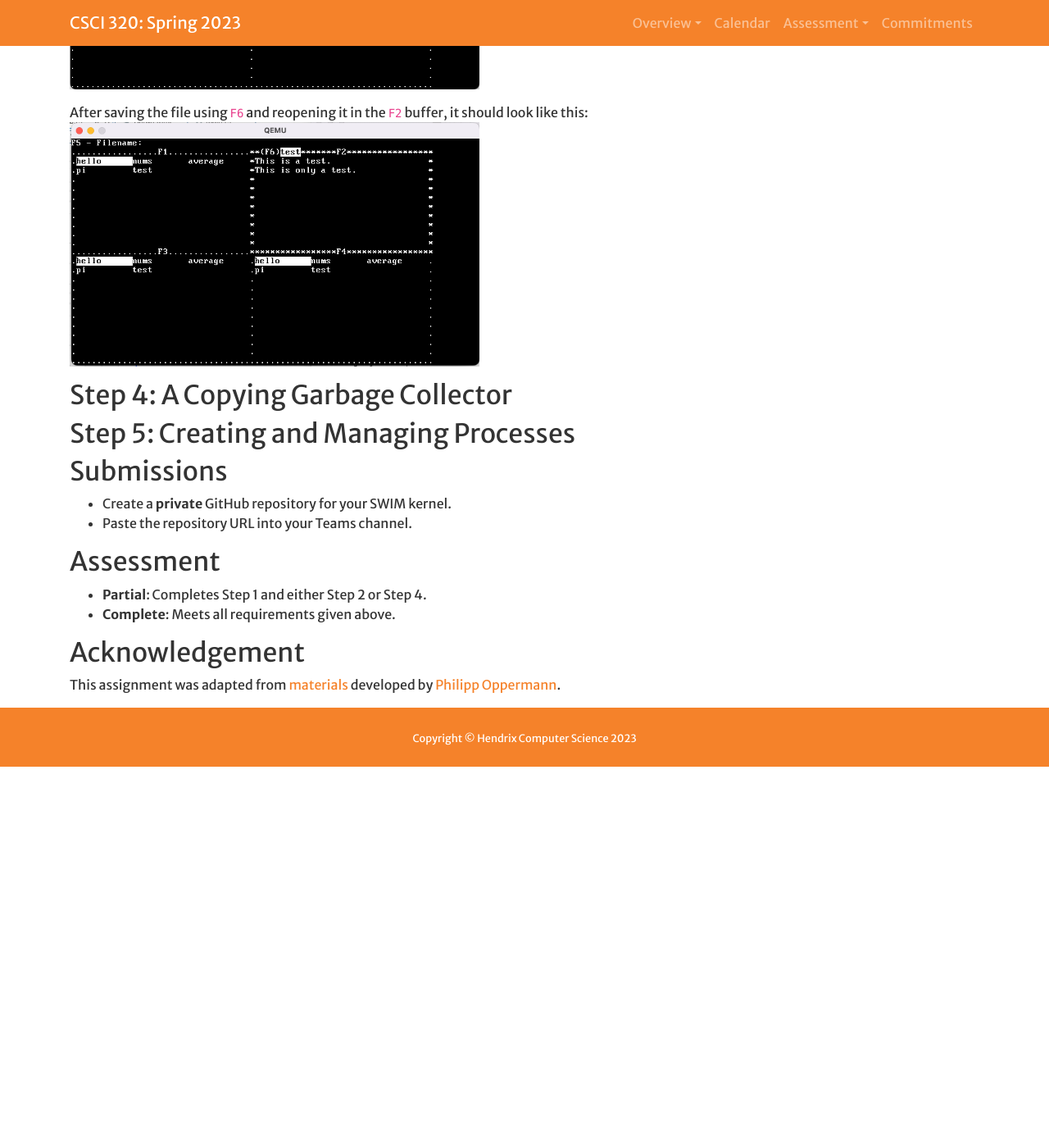
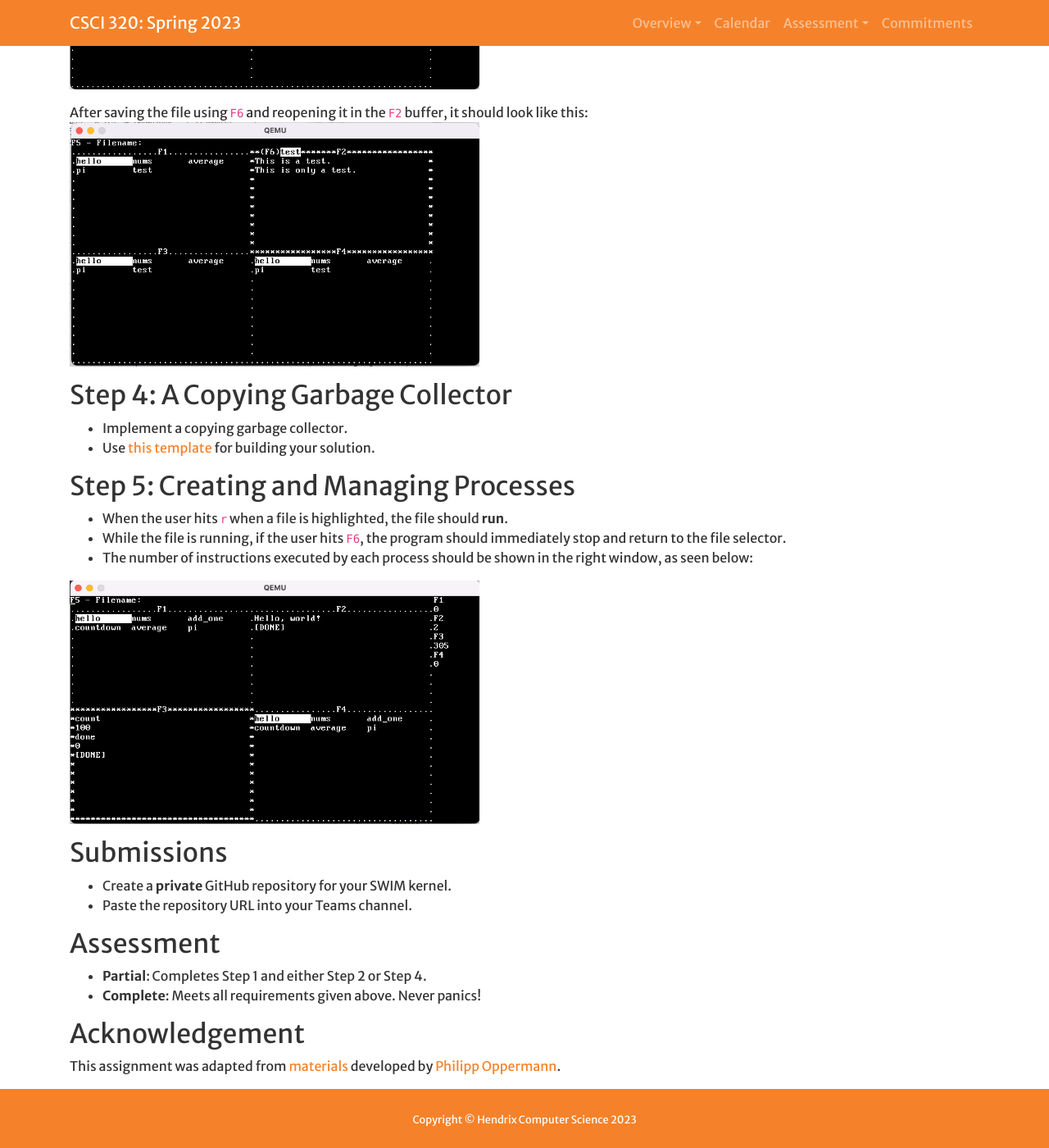
Before and after one commit to Hendrix-CS/csci320, a Jekyll site: the page built from projects/swim.md, in a window 1280 px wide and 1400 px high, scrolled down 4118 px. Shown: the whole window at 82% size. Built offline with Jekyll 4.4.1, drawn with Linux system fonts in a browser that asks for light colours; a script that is not in the unit is left out; our own code applies the rules of GitHub Pages for plain Markdown files; before the commit the page ends 5053 px from its top, so only the background shows below that; some of the changed text lies outside the part shown.

Commit message:
Assignment ready!

```diff
--- a/projects/swim.md
+++ b/projects/swim.md
@@ -151,8 +151,19 @@ like this:
 <img src="https://hendrix-cs.github.io/csci320/assets/images/swim_step_3d.png" width=500>
 
 ## Step 4: A Copying Garbage Collector
+* Implement a copying garbage collector.
+* Use [this template](https://github.com/gjf2a/gc_heap_template) for building
+  your solution.
 
 ## Step 5: Creating and Managing Processes
+* When the user hits `r` when a file is highlighted, the file should **run**.
+* While the file is running, if the user hits `F6`, the program should immediately
+  stop and return to the file selector.
+* The number of instructions executed by each process should be shown in the
+  right window, as seen below:
+
+<img src="https://hendrix-cs.github.io/csci320/assets/images/swim_step_5.png" width=500>
+
 
 ## Submissions
 * Create a **private** GitHub repository for your SWIM kernel.
@@ -160,7 +171,7 @@ like this:
 
 ## Assessment
 * **Partial**: Completes Step 1 and either Step 2 or Step 4.
-* **Complete**: Meets all requirements given above.
+* **Complete**: Meets all requirements given above. Never panics!
 
 ## Acknowledgement
 
```
Also changed, not shown: other parts of projects/swim.md (+3 -3 lines), assets/images/swim_step_5.png (added).
